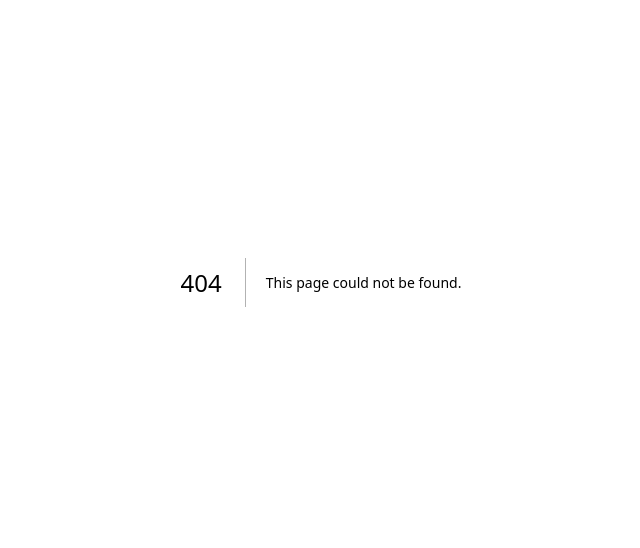
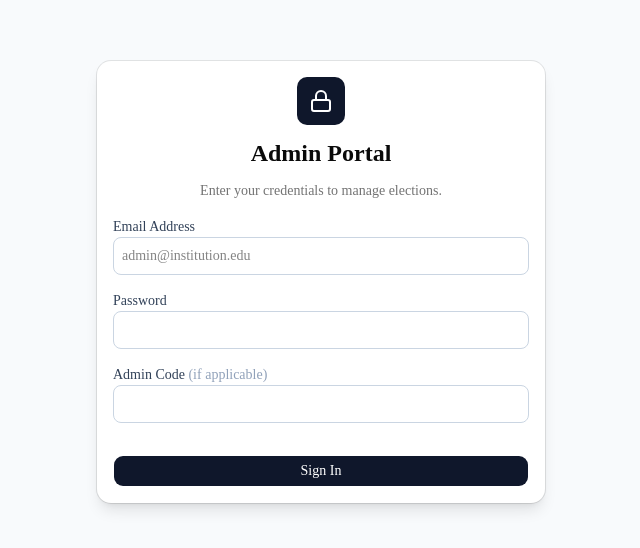
Before and after one commit to barshanbanerjee/voting-system, a Next.js app: page /login in a window 1280 px wide. Before the commit this address had no page. Shown: the part 118-666 px from the top of the page, without its empty margins (319-959 px from the left). Built offline with nearby package versions, Linux system fonts and the light colour scheme.

Commit message:
components added

```diff
--- /dev/null
+++ b/app/login/page.tsx
@@ -0,0 +1,108 @@
+"use client"
+import { useState } from "react"
+import { Button } from "@/components/ui/button"
+import { Card, CardContent, CardHeader, CardTitle, CardDescription } from "@/components/ui/card"
+
+import { signIn } from "next-auth/react"
+import { useRouter } from "next/navigation"
+
+export default function Login() {
+  const router = useRouter()
+  const [email, setEmail] = useState("")
+  const [password, setPassword] = useState("")
+  const [adminCode, setAdminCode] = useState("")
+  const [isLoading, setIsLoading] = useState(false)
+  const [error, setError] = useState("")
+
+  const handleSubmit = async (e: React.FormEvent) => {
+    e.preventDefault()
+    setIsLoading(true)
+    setError("")
+
+    try {
+      const res = await signIn("credentials", {
+        redirect: false,
+        email,
+        password,
+        code: adminCode
+      })
+
+      if (res?.error) {
+        setError("Invalid credentials")
+      } else {
+        const sessionRes = await fetch("/api/auth/session")
+        const session = await sessionRes.json()
+
+        if (session?.user?.role === "SUPERADMIN") {
+          router.push("/superadmin")
+        } else {
+          router.push("/admin")
+        }
+        router.refresh()
+      }
+    } catch (err) {
+      setError("An error occurred during sign in")
+    } finally {
+      setIsLoading(false)
+    }
+  }
+
+  return (
+    <div className="min-h-screen flex items-center justify-center bg-slate-50 p-4">
+      <Card className="w-full max-w-md shadow-lg border-slate-200">
+        <CardHeader className="text-center space-y-2">
+          <div className="mx-auto w-12 h-12 bg-slate-900 rounded-lg flex items-center justify-center mb-2">
+            <svg xmlns="http://www.w3.org/2000/svg" width="24" height="24" viewBox="0 0 24 24" fill="none" stroke="white" strokeWidth="2" strokeLinecap="round" strokeLinejoin="round"><rect width="18" height="11" x="3" y="11" rx="2" ry="2"/><path d="M7 11V7a5 5 0 0 1 10 0v4"/></svg>
+          </div>
+          <CardTitle className="text-2xl font-bold">Admin Portal</CardTitle>
+          <CardDescription>Enter your credentials to manage elections.</CardDescription>
+        </CardHeader>
+        <CardContent>
+          {error && <div className="mb-4 p-2 bg-red-50 text-red-600 text-sm rounded border border-red-200 text-center">{error}</div>}
+          <form onSubmit={handleSubmit} className="space-y-4">
+            <div className="space-y-2">
+              <label className="text-sm font-medium text-slate-700">Email Address</label>
+              <input
+                type="email"
+                value={email}
+                onChange={(e) => setEmail(e.target.value)}
+                className="w-full p-2 border border-slate-300 rounded-md focus:outline-none focus:ring-2 focus:ring-slate-900"
+                placeholder="admin@institution.edu"
+                required
+              />
+            </div>
+
+            <div className="space-y-2">
+              <label className="text-sm font-medium text-slate-700">Password</label>
+              <input
+                type="password"
+                value={password}
+                onChange={(e) => setPassword(e.target.value)}
+                className="w-full p-2 border border-slate-300 rounded-md focus:outline-none focus:ring-2 focus:ring-slate-900"
+                required
+              />
+            </div>
+
+            <div className="space-y-2">
+              <label className="text-sm font-medium text-slate-700">Admin Code <span className="text-slate-400 font-normal">(if applicable)</span></label>
+              <input
+                type="password"
+                value={adminCode}
+                onChange={(e) => setAdminCode(e.target.value)}
+                className="w-full p-2 border border-slate-300 rounded-md focus:outline-none focus:ring-2 focus:ring-slate-900"
+              />
+            </div>
+
+            <Button
+              type="submit"
+              className="w-full mt-4 bg-slate-900 hover:bg-slate-800 text-white"
+              disabled={isLoading}
+            >
+              {isLoading ? "Authenticating..." : "Sign In"}
+            </Button>
+          </form>
+        </CardContent>
+      </Card>
+    </div>
+  )
+}
--- /dev/null
+++ b/components/FallbackImage.tsx
@@ -0,0 +1,31 @@
+"use client"
+import { useState } from "react"
+import { Image as ImageIcon } from "lucide-react"
+
+interface FallbackImageProps {
+  src: string
+  alt: string
+  className?: string
+  fallbackClassName?: string
+}
+
+export function FallbackImage({ src, alt, className = "", fallbackClassName = "" }: FallbackImageProps) {
+  const [error, setError] = useState(false)
+
+  if (error) {
+    return (
+      <div className={`flex items-center justify-center bg-slate-50 ${fallbackClassName}`}>
+        <ImageIcon className="w-8 h-8 text-slate-300" />
+      </div>
+    )
+  }
+
+  return (
+    <img
+      src={src}
+      alt={alt}
+      className={className}
+      onError={() => setError(true)}
+    />
+  )
+}
```
